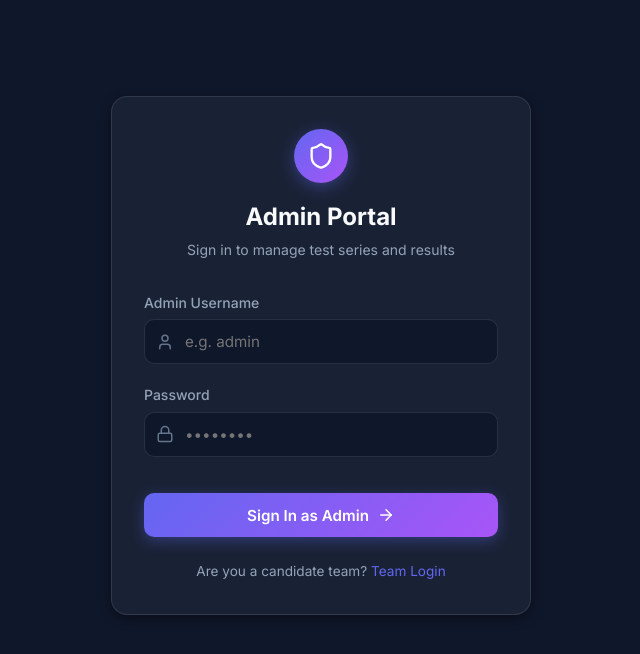
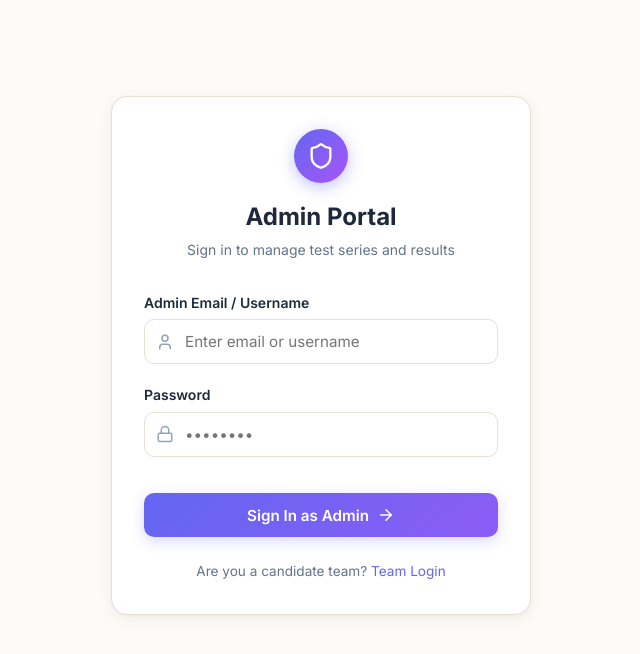
Before and after one commit to Tejaspatil1175/test-system, a React (Vite) app in the folder frontend/: page /admin/login in a window 1280 px wide. Shown: the top 654 px of the page, without its empty margins (319-959 px from the left). Built offline with nearby package versions, Linux system fonts and the light colour scheme; no server answers; the HTML template or start-up script is replaced by a standard one.

Commit message:
Update default admin credentials, apply cream white theme, and update .gitignore

```diff
--- a/frontend/src/index.css
+++ b/frontend/src/index.css
@@ -1,28 +1,28 @@
 :root {
   --font-family: 'Inter', -apple-system, BlinkMacSystemFont, 'Segoe UI', Roboto, sans-serif;
-  --bg-primary: #0f172a;
-  --bg-secondary: #1e293b;
-  --bg-card: rgba(30, 41, 59, 0.7);
-  --bg-input: #0f172a;
-  --border-color: rgba(255, 255, 255, 0.1);
+  --bg-primary: #fdfbf7;
+  --bg-secondary: #f4efe6;
+  --bg-card: #ffffff;
+  --bg-input: #ffffff;
+  --border-color: #e7e0d3;
   --border-focus: #6366f1;
-  --text-primary: #f8fafc;
-  --text-secondary: #94a3b8;
-  --text-muted: #64748b;
+  --text-primary: #1e293b;
+  --text-secondary: #64748b;
+  --text-muted: #94a3b8;
   --accent-primary: #6366f1;
   --accent-primary-hover: #4f46e5;
-  --accent-gradient: linear-gradient(135deg, #6366f1 0%, #a855f7 100%);
-  --success: #10b981;
-  --success-bg: rgba(16, 185, 129, 0.15);
-  --danger: #ef4444;
-  --danger-bg: rgba(239, 68, 68, 0.15);
-  --warning: #f59e0b;
+  --accent-gradient: linear-gradient(135deg, #6366f1 0%, #8b5cf6 100%);
+  --success: #059669;
+  --success-bg: rgba(5, 150, 105, 0.1);
+  --danger: #dc2626;
+  --danger-bg: rgba(220, 38, 38, 0.1);
+  --warning: #d97706;
   --radius-sm: 6px;
   --radius-md: 10px;
   --radius-lg: 16px;
-  --shadow-sm: 0 1px 2px rgba(0, 0, 0, 0.3);
-  --shadow-md: 0 4px 12px rgba(0, 0, 0, 0.4);
-  --shadow-lg: 0 10px 25px rgba(0, 0, 0, 0.5);
+  --shadow-sm: 0 1px 3px rgba(30, 20, 10, 0.05);
+  --shadow-md: 0 4px 16px rgba(30, 20, 10, 0.06), 0 1px 3px rgba(30, 20, 10, 0.03);
+  --shadow-lg: 0 12px 30px rgba(30, 20, 10, 0.08), 0 4px 10px rgba(30, 20, 10, 0.04);
   --glass-blur: blur(12px);
 }
 
@@ -48,7 +48,7 @@ a {
 }
 
 a:hover {
-  color: #818cf8;
+  color: var(--accent-primary-hover);
 }
 
 /* Layout Utilities */
@@ -56,6 +56,7 @@ a:hover {
   min-height: 100vh;
   display: flex;
   flex-direction: column;
+  background-color: var(--bg-primary);
 }
 
 .main-content {
@@ -69,8 +70,6 @@ a:hover {
 /* Glass Card */
 .glass-card {
   background: var(--bg-card);
-  backdrop-filter: var(--glass-blur);
-  -webkit-backdrop-filter: var(--glass-blur);
   border: 1px solid var(--border-color);
   border-radius: var(--radius-lg);
   padding: 2rem;
@@ -102,13 +101,13 @@ a:hover {
 .btn-primary {
   background: var(--accent-gradient);
   color: #ffffff;
-  box-shadow: 0 4px 14px rgba(99, 102, 241, 0.35);
+  box-shadow: 0 4px 14px rgba(99, 102, 241, 0.25);
 }
 
 .btn-primary:hover:not(:disabled) {
   opacity: 0.95;
   transform: translateY(-1px);
-  box-shadow: 0 6px 20px rgba(99, 102, 241, 0.45);
+  box-shadow: 0 6px 20px rgba(99, 102, 241, 0.35);
 }
 
 .btn-secondary {
@@ -118,7 +117,7 @@ a:hover {
 }
 
 .btn-secondary:hover:not(:disabled) {
-  background: rgba(255, 255, 255, 0.08);
+  background: #ebe5d9;
 }
 
 .btn-danger {
@@ -127,7 +126,7 @@ a:hover {
 }
 
 .btn-danger:hover:not(:disabled) {
-  background: #dc2626;
+  background: #b91c1c;
 }
 
 .btn-success {
@@ -136,7 +135,7 @@ a:hover {
 }
 
 .btn-success:hover:not(:disabled) {
-  background: #059669;
+  background: #047857;
 }
 
 /* Form inputs */
@@ -149,8 +148,8 @@ a:hover {
 
 .form-label {
   font-size: 0.875rem;
-  font-weight: 500;
-  color: var(--text-secondary);
+  font-weight: 600;
+  color: var(--text-primary);
 }
 
 .form-input, .form-select, .form-textarea {
@@ -168,7 +167,7 @@ a:hover {
 .form-input:focus, .form-select:focus, .form-textarea:focus {
   outline: none;
   border-color: var(--border-focus);
-  box-shadow: 0 0 0 3px rgba(99, 102, 241, 0.25);
+  box-shadow: 0 0 0 3px rgba(99, 102, 241, 0.15);
 }
 
 /* Badges */
@@ -186,19 +185,19 @@ a:hover {
 .badge-success {
   background: var(--success-bg);
   color: var(--success);
-  border: 1px solid rgba(16, 185, 129, 0.3);
+  border: 1px solid rgba(5, 150, 105, 0.25);
 }
 
 .badge-warning {
-  background: rgba(245, 158, 11, 0.15);
+  background: rgba(217, 119, 6, 0.12);
   color: var(--warning);
-  border: 1px solid rgba(245, 158, 11, 0.3);
+  border: 1px solid rgba(217, 119, 6, 0.25);
 }
 
 .badge-danger {
   background: var(--danger-bg);
   color: var(--danger);
-  border: 1px solid rgba(239, 68, 68, 0.3);
+  border: 1px solid rgba(220, 38, 38, 0.25);
 }
 
 /* Tables */
@@ -214,24 +213,24 @@ a:hover {
 }
 
 .custom-table th {
-  background: rgba(15, 23, 42, 0.6);
+  background: var(--bg-secondary);
   padding: 0.85rem 1rem;
   font-size: 0.8rem;
   text-transform: uppercase;
   letter-spacing: 0.05em;
-  color: var(--text-muted);
+  color: var(--text-secondary);
   border-bottom: 1px solid var(--border-color);
 }
 
 .custom-table td {
   padding: 1rem;
   font-size: 0.9rem;
-  border-bottom: 1px solid rgba(255, 255, 255, 0.05);
+  border-bottom: 1px solid var(--border-color);
   vertical-align: middle;
 }
 
 .custom-table tr:hover td {
-  background: rgba(255, 255, 255, 0.02);
+  background: rgba(0, 0, 0, 0.02);
 }
 
 /* Alerts */
@@ -240,16 +239,17 @@ a:hover {
   border-radius: var(--radius-md);
   margin-bottom: 1.25rem;
   font-size: 0.9rem;
+  font-weight: 500;
 }
 
 .alert-error {
-  background: var(--danger-bg);
-  color: #fca5a5;
-  border: 1px solid rgba(239, 68, 68, 0.4);
+  background: #fef2f2;
+  color: #b91c1c;
+  border: 1px solid #fecaca;
 }
 
 .alert-success {
-  background: var(--success-bg);
-  color: #6ee7b7;
-  border: 1px solid rgba(16, 185, 129, 0.4);
+  background: #f0fdf4;
+  color: #15803d;
+  border: 1px solid #bbf7d0;
 }
--- a/frontend/src/pages/AdminDashboard.jsx
+++ b/frontend/src/pages/AdminDashboard.jsx
@@ -113,7 +113,7 @@ export default function AdminDashboard() {
                     width: '50px',
                     height: '50px',
                     borderRadius: '12px',
-                    background: 'rgba(255, 255, 255, 0.05)',
+                    background: 'var(--bg-secondary)',
                     display: 'flex',
                     alignItems: 'center',
                     justifyContent: 'center',
--- a/frontend/src/pages/AdminLogin.jsx
+++ b/frontend/src/pages/AdminLogin.jsx
@@ -62,7 +62,7 @@ export default function AdminLogin() {
 
         <form onSubmit={handleSubmit}>
           <div className="form-group">
-            <label className="form-label">Admin Username</label>
+            <label className="form-label">Admin Email / Username</label>
             <div style={{ position: 'relative' }}>
               <User
                 size={18}
@@ -73,7 +73,7 @@ export default function AdminLogin() {
                 type="text"
                 className="form-input"
                 style={{ paddingLeft: '2.5rem' }}
-                placeholder="e.g. admin"
+                placeholder="Enter email or username"
                 value={username}
                 onChange={(e) => setUsername(e.target.value)}
                 required
--- a/frontend/src/pages/ManageQuestions.jsx
+++ b/frontend/src/pages/ManageQuestions.jsx
@@ -177,7 +177,7 @@ export default function ManageQuestions() {
                   display: 'flex',
                   alignItems: 'center',
                   gap: '0.65rem',
-                  background: correctOptionIdx === idx ? 'rgba(99, 102, 241, 0.15)' : 'rgba(15, 23, 42, 0.6)',
+                  background: correctOptionIdx === idx ? 'rgba(99, 102, 241, 0.08)' : 'var(--bg-primary)',
                   padding: '0.5rem 0.75rem',
                   borderRadius: 'var(--radius-md)',
                   border: `1px solid ${correctOptionIdx === idx ? 'var(--accent-primary)' : 'var(--border-color)'}`,
@@ -236,7 +236,7 @@ export default function ManageQuestions() {
               <div
                 key={q._id}
                 style={{
-                  background: 'rgba(15, 23, 42, 0.5)',
+                  background: 'var(--bg-primary)',
                   border: '1px solid var(--border-color)',
                   borderRadius: 'var(--radius-md)',
                   padding: '1.25rem',
@@ -284,16 +284,16 @@ export default function ManageQuestions() {
                             padding: '0.45rem 0.75rem',
                             borderRadius: 'var(--radius-sm)',
                             fontSize: '0.85rem',
-                            background: isCorrect ? 'rgba(16, 185, 129, 0.15)' : 'rgba(255, 255, 255, 0.03)',
-                            border: `1px solid ${isCorrect ? 'rgba(16, 185, 129, 0.4)' : 'rgba(255, 255, 255, 0.05)'}`,
-                            color: isCorrect ? '#6ee7b7' : 'var(--text-secondary)',
+                            background: isCorrect ? 'var(--success-bg)' : 'var(--bg-secondary)',
+                            border: `1px solid ${isCorrect ? 'rgba(5, 150, 105, 0.4)' : 'var(--border-color)'}`,
+                            color: isCorrect ? 'var(--success)' : 'var(--text-primary)',
                             display: 'flex',
                             alignItems: 'center',
                             gap: '0.4rem',
                           }}
                         >
                           <span style={{ fontWeight: '600' }}>({String.fromCharCode(65 + optIdx)})</span> {opt}
-                          {isCorrect && <CheckCircle2 size={14} color="#10b981" style={{ marginLeft: 'auto' }} />}
+                          {isCorrect && <CheckCircle2 size={14} color="#059669" style={{ marginLeft: 'auto' }} />}
                         </div>
                       );
                     })}
--- a/frontend/src/pages/SubmittedPage.jsx
+++ b/frontend/src/pages/SubmittedPage.jsx
@@ -56,7 +56,7 @@ export default function SubmittedPage() {
 
         <div
           style={{
-            background: 'rgba(15, 23, 42, 0.6)',
+            background: 'var(--bg-secondary)',
             border: '1px solid var(--border-color)',
             borderRadius: 'var(--radius-md)',
             padding: '1.25rem',
@@ -65,11 +65,11 @@ export default function SubmittedPage() {
             alignItems: 'center',
             justifyContent: 'center',
             gap: '0.65rem',
-            color: 'var(--text-muted)',
+            color: 'var(--text-secondary)',
             fontSize: '0.9rem',
           }}
         >
-          <ShieldAlert size={18} color="#10b981" />
+          <ShieldAlert size={18} color="#059669" />
           <span>Your submission is sealed and cannot be modified.</span>
         </div>
 
```
Also changed, not shown: frontend/src/pages/TestPage.jsx (+7 -7 lines), 2 other files (tests, documents, lock files or other folders).
